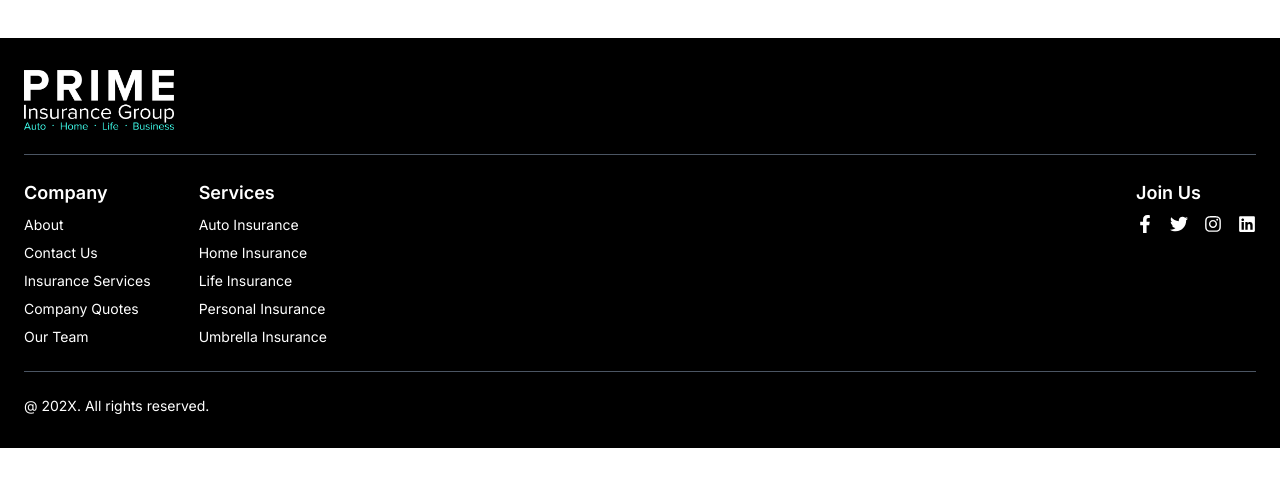
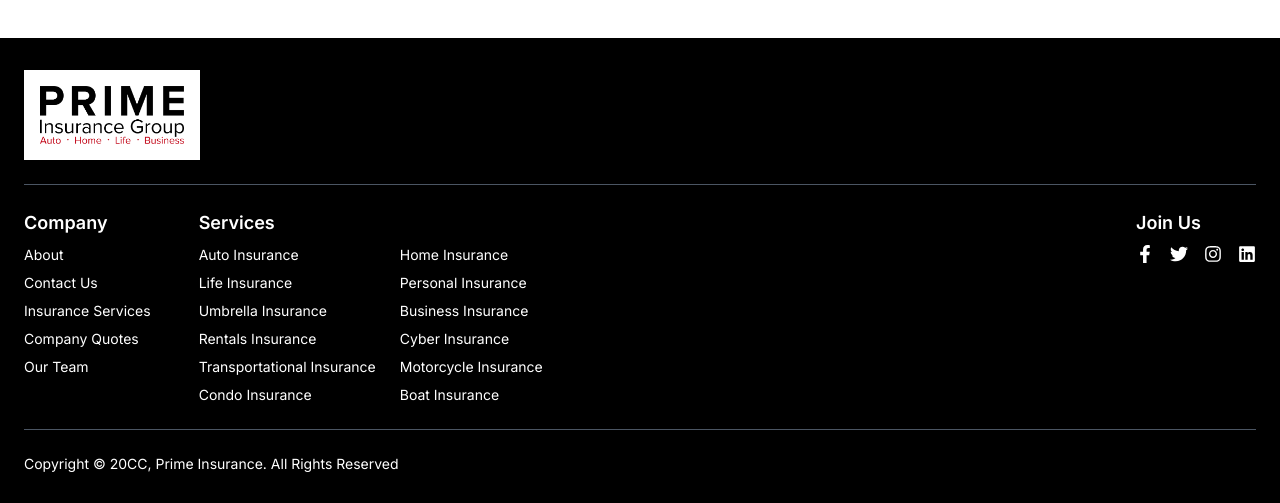
Before and after one commit to samitelitceler/insuranceProject, a Next.js app: page / in a window 1280 px wide. Shown: the part 2374-2877 px from the top of the page. Before the commit the page ends 2822 px from the top, so only its background shows below. Built offline with nearby package versions, Linux system fonts and the light colour scheme.

Commit message:
changes in footer and iconspath

```diff
--- a/app/page.tsx
+++ b/app/page.tsx
@@ -77,7 +77,7 @@ export default function Home() {
     {
       name: "Cyber & EPIL",
       icon: <ShieldCheck />,
-      path: "cyber&epilInsurance",
+      path: "cyberInsurance",
     },
     {
       name: "Umbrella Insurance",
--- a/components/footer/Footer.tsx
+++ b/components/footer/Footer.tsx
@@ -1,16 +1,27 @@
-import React from 'react'
-import primeLogo from '@/public/images/PrimeLogo.png'
+import React from "react";
+import primeLogo from "@/public/images/PrimeLogo.png";
 import Image from "next/image";
-import { FaFacebookF, FaTwitter, FaInstagram, FaLinkedin } from "react-icons/fa";
+import {
+  FaFacebookF,
+  FaTwitter,
+  FaInstagram,
+  FaLinkedin,
+} from "react-icons/fa";
+import Link from "next/link";
 
 function Footer() {
   return (
     <div>
-        <footer className="bg-black text-white py-8">
+      <footer className="bg-black text-white py-8">
         <div className="max-w-7xl mx-auto px-6">
           {/* Logo */}
-          <div className="flex justify-start">
-            <Image src={primeLogo.src} className="invert" alt="PRIME Insurance Group" width={150} height={50} />
+          <div className="flex justify-start bg-white p-4 w-44">
+            <Image
+              src={primeLogo.src}
+              alt="PRIME Insurance Group"
+              width={150}
+              height={50}
+            />
           </div>
 
           {/* Horizontal Line */}
@@ -23,21 +34,62 @@ function Footer() {
               <div>
                 <h3 className="font-semibold text-lg">Company</h3>
                 <ul className="mt-2 space-y-2 text-sm">
-                  <li><a href="#">About</a></li>
-                  <li><a href="#">Contact Us</a></li>
-                  <li><a href="#">Insurance Services</a></li>
-                  <li><a href="#">Company Quotes</a></li>
-                  <li><a href="#">Our Team</a></li>
+                  <li>
+                    <a href="#">About</a>
+                  </li>
+                  <li>
+                    <a href="#">Contact Us</a>
+                  </li>
+                  <li>
+                    <a href="#">Insurance Services</a>
+                  </li>
+                  <li>
+                    <a href="#">Company Quotes</a>
+                  </li>
+                  <li>
+                    <a href="#">Our Team</a>
+                  </li>
                 </ul>
               </div>
               <div>
                 <h3 className="font-semibold text-lg">Services</h3>
-                <ul className="mt-2 space-y-2 text-sm">
-                  <li><a href="#">Auto Insurance</a></li>
-                  <li><a href="#">Home Insurance</a></li>
-                  <li><a href="#">Life Insurance</a></li>
-                  <li><a href="#">Personal Insurance</a></li>
-                  <li><a href="#">Umbrella Insurance</a></li>
+                <ul className="mt-2 grid grid-cols-2 gap-x-6 gap-y-2 text-sm">
+                  <li>
+                    <Link href="/autoinsurance">Auto Insurance</Link>
+                  </li>
+                  <li>
+                    <Link href="/homeinsurance">Home Insurance</Link>
+                  </li>
+                  <li>
+                    <Link href="/lifeInsurance">Life Insurance</Link>
+                  </li>
+                  <li>
+                    <Link href="/personalInsurance">Personal Insurance</Link>
+                  </li>
+                  <li>
+                    <Link href="/umbrellaInsurance">Umbrella Insurance</Link>
+                  </li>
+                  <li>
+                    <Link href="/businessInsurance">Business Insurance</Link>
+                  </li>
+                  <li>
+                    <Link href="/rentersInsurance">Rentals Insurance</Link>
+                  </li>
+                  <li>
+                    <Link href="/cyberInsurance">Cyber Insurance</Link>
+                  </li>
+                  <li>
+                    <Link href="/transportationalInsurance">Transportational Insurance</Link>
+                  </li>
+                  <li>
+                    <Link href="/motorcycleInsurance">Motorcycle Insurance</Link>
+                  </li>
+                  <li>
+                    <Link href="/condoInsurance">Condo Insurance</Link>
+                  </li>
+                  <li>
+                    <Link href="/boatInsurance">Boat Insurance</Link>
+                  </li>
                 </ul>
               </div>
             </div>
@@ -46,10 +98,18 @@ function Footer() {
             <div className="mt-8 md:mt-0">
               <h3 className="font-semibold text-lg">Join Us</h3>
               <div className="flex space-x-4 mt-2">
-                <a href="#" className="text-white"><FaFacebookF size={18} /></a>
-                <a href="#" className="text-white"><FaTwitter size={18} /></a>
-                <a href="#" className="text-white"><FaInstagram size={18} /></a>
-                <a href="#" className="text-white"><FaLinkedin size={18} /></a>
+                <a href="#" className="text-white">
+                  <FaFacebookF size={18} />
+                </a>
+                <a href="#" className="text-white">
+                  <FaTwitter size={18} />
+                </a>
+                <a href="#" className="text-white">
+                  <FaInstagram size={18} />
+                </a>
+                <a href="#" className="text-white">
+                  <FaLinkedin size={18} />
+                </a>
               </div>
             </div>
           </div>
@@ -58,11 +118,13 @@ function Footer() {
           <hr className="border-gray-600 my-6" />
 
           {/* Copyright */}
-          <div className="text-left text-xs md:text-sm">@ 202X. All rights reserved.</div>
+          <div className="text-left text-xs md:text-sm">
+            Copyright © 20CC, Prime Insurance. All Rights Reserved
+          </div>
         </div>
       </footer>
     </div>
-  )
+  );
 }
 
-export default Footer
+export default Footer;
```
